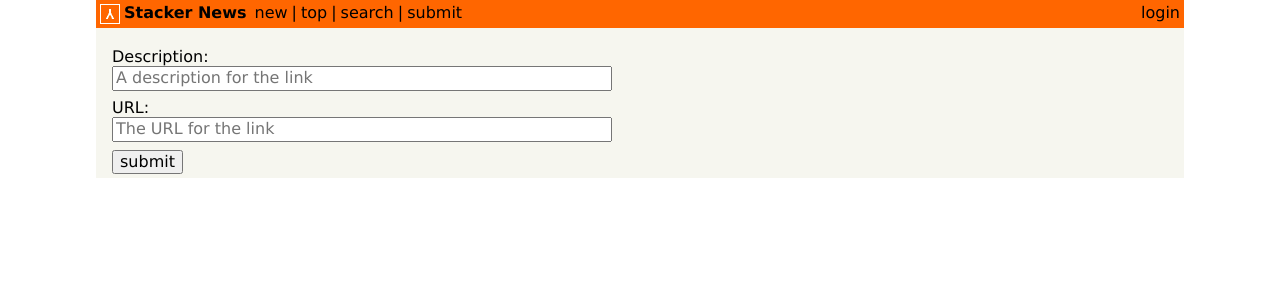
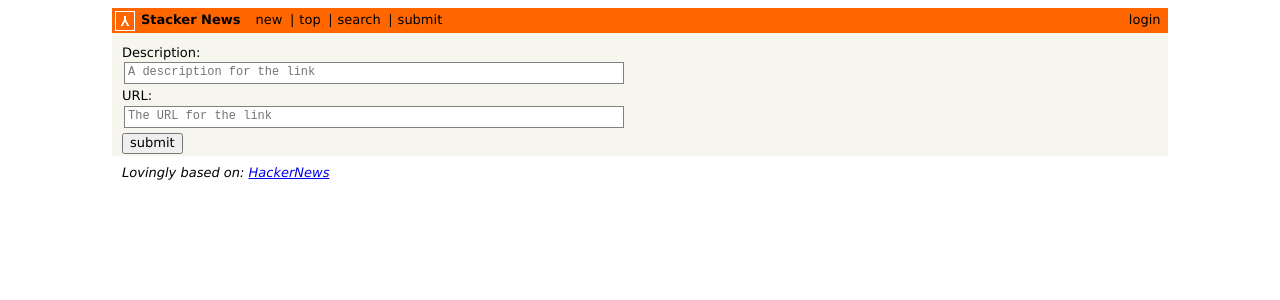
Before and after one commit to leeandher/Stacker-News, a React (Create React App) app: page /create in a window 1280 px wide. Shown: the top 300 px of the page. Built offline with nearby package versions, Linux system fonts and the light colour scheme; what apollo-link-ws would draw is missing.

Commit message:
:lipstick: Closer to HackerNews CSS
The UI looks much closer to the actual site it's based on now

```diff
--- a/src/components/App.js
+++ b/src/components/App.js
@@ -11,7 +11,7 @@ import Lost from "./Lost";
 class App extends Component {
   render() {
     return (
-      <main className="center w85">
+      <main className="center basis">
         <Header />
         <div className="ph3 pv1 background-gray">
           <Switch>
@@ -24,6 +24,10 @@ class App extends Component {
             <Route exact path="/:other" component={Lost} />
           </Switch>
         </div>
+        <footer>
+          Lovingly based on:{" "}
+          <a href="https://news.ycombinator.com">HackerNews</a>
+        </footer>
       </main>
     );
   }
--- a/src/components/Header.js
+++ b/src/components/Header.js
@@ -7,23 +7,23 @@ import { AUTH_TOKEN } from "../constants";
 const Header = ({ history }) => {
   const authToken = localStorage.getItem(AUTH_TOKEN);
   return (
-    <header className="flex pa1 justify-between nowrap orange">
+    <header className="flex pa1 justify-between nowrap orange head">
       <div className="flex flex-fixed black">
         <img src="/y18.gif" alt="Stacker News Logo" className="icon" />
-        <div className="fw7 mr1">Stacker News</div>
-        <Link to="/" className="ml1 no-underline black">
+        <div className="fw7 mr1 title">Stacker News</div>
+        <Link to="/" className="ml1 no-underline black direct">
           new
         </Link>
-        <div className="ml1">|</div>
-        <Link to="/top" className="ml1 no-underline black">
+        <div className="ml1 split">|</div>
+        <Link to="/top" className="ml1 no-underline black direct">
           top
         </Link>
-        <div className="ml1">|</div>
-        <Link to="/search" className="ml1 no-underline black">
+        <div className="ml1 split">|</div>
+        <Link to="/search" className="ml1 no-underline black direct">
           search
         </Link>
-        <div className="ml1">|</div>
-        <Link to="/create" className="ml1 no-underline black">
+        <div className="ml1 split">|</div>
+        <Link to="/create" className="ml1 no-underline black direct">
           submit
         </Link>
       </div>
@@ -33,13 +33,13 @@ const Header = ({ history }) => {
             className="ml1 pointer black"
             onClick={() => {
               localStorage.removeItem(AUTH_TOKEN);
-              history.push("/..");
+              history.push("/new/1");
             }}
           >
             logout
           </div>
         ) : (
-          <Link to="/login" className="ml1 no-underline black">
+          <Link to="/login" className="ml1 no-underline black direct">
             login
           </Link>
         )}
--- a/src/components/Link.js
+++ b/src/components/Link.js
@@ -26,6 +26,9 @@ const VOTE_MUTATION = gql`
 
 class Link extends Component {
   render() {
+    const actualLink = /^http(|s):\/\//.test(this.props.link.url)
+      ? this.props.link.url
+      : `http://${this.props.link.url}`;
     const authToken = localStorage.getItem(AUTH_TOKEN);
     return (
       <div className="flex mt2 items-start">
@@ -48,9 +51,16 @@ class Link extends Component {
           )}
         </div>
         <div className="ml1">
-          <div>
-            {this.props.link.description} ({this.props.link.url})
-          </div>
+          <a
+            className="link"
+            href={actualLink}
+            title={this.props.link.description}
+            target="_blank"
+            rel="noopener noreferrer"
+          >
+            {this.props.link.description}{" "}
+            <span className="url gray">({this.props.link.url})</span>
+          </a>
           <div className="f6 lh-copy gray">
             {this.props.link.votes.length} votes | by{" "}
             {this.props.link.postedBy
--- a/src/components/LinkList.js
+++ b/src/components/LinkList.js
@@ -186,7 +186,7 @@ class LinkList extends Component {
         {({ loading, error, data, subscribeToMore }) => {
           if (loading) {
             return (
-              <div>
+              <div className="indicator">
                 <span role="img" aria-label="flexing">
                   💪
                 </span>
@@ -200,7 +200,7 @@ class LinkList extends Component {
           if (error) {
             console.error(error);
             return (
-              <div>
+              <div className="indicator">
                 <span role="img" aria-label="nope">
                   ❌
                 </span>
--- a/src/components/Login.js
+++ b/src/components/Login.js
@@ -43,7 +43,7 @@ class Login extends Component {
     const { login, email, password, name } = this.state;
     return (
       <div>
-        <h4 className="mv3">{login ? "Login" : "Sign Up"}</h4>
+        <h4 className="mv3">{login ? "login" : "sign up"}</h4>
         <div className="flex flex-column">
           {!login && (
             <input
--- a/src/constants.js
+++ b/src/constants.js
@@ -1,3 +1,3 @@
 // FRONTEND SECRETS
 export const AUTH_TOKEN = "4ur3y350nly";
-export const LINKS_PER_PAGE = 5;
+export const LINKS_PER_PAGE = 15;
--- a/src/styles/index.css
+++ b/src/styles/index.css
@@ -1,3 +1,7 @@
+html {
+  font-size: 10px;
+}
+
 body {
   margin: 0;
   padding: 0;
@@ -6,6 +10,11 @@ body {
 
 input {
   max-width: 500px;
+  margin: 2px;
+  font-family: monospace;
+  padding: 3px;
+  border: 1px solid gray;
+  font-size: 1.2rem;
 }
 
 .icon {
@@ -18,6 +27,7 @@ input {
 
 .gray {
   color: #828282;
+  font-size: 1.2rem;
 }
 
 .orange {
@@ -29,23 +39,65 @@ input {
 }
 
 .f11 {
-  font-size: 11px;
-}
-
-.w85 {
-  width: 85%;
+  font-size: 10px;
 }
 
 .button {
   font-family: monospace;
-  font-size: 10pt;
   color: black;
   background-color: buttonface;
   text-align: center;
   padding: 2px 6px 3px;
-  border: 1px solid white;
+  border: 1px solid #828282;
   cursor: pointer;
   max-width: 250px;
-  border: 1px solid white;
 }
-border: 1px solid white;
+
+/* Custom */
+.title {
+  margin: 2.5px;
+  margin-right: 10px;
+}
+
+.direct {
+  margin: 2.5px 5px;
+}
+.split {
+  margin-top: 2.5px;
+}
+
+.link {
+  text-decoration: none;
+  color: black;
+}
+
+.url {
+  font-size: 1rem;
+}
+.indicator {
+  font-family: monospace;
+  font-size: 1.4rem;
+  margin: 8px;
+}
+.indicator span {
+  margin: 20px;
+}
+
+div,
+p {
+  font-size: 1.3rem;
+}
+
+footer {
+  margin: 10px;
+  font-style: italic;
+}
+
+@media (min-width: 750px) {
+  .basis {
+    width: 82.5%;
+  }
+  .head {
+    margin-top: 8px;
+  }
+}
```
Also changed, not shown: src/styles/App.css (deleted, +0 -32 lines).
